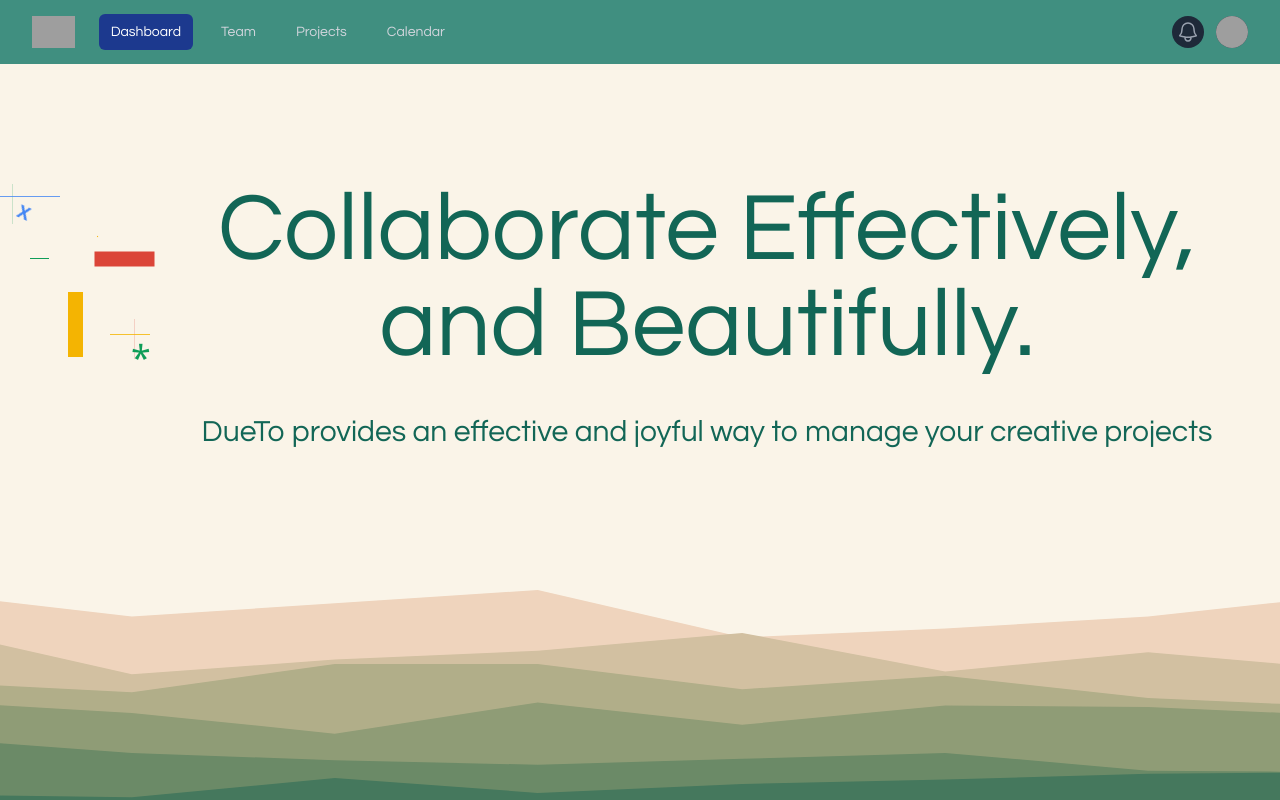
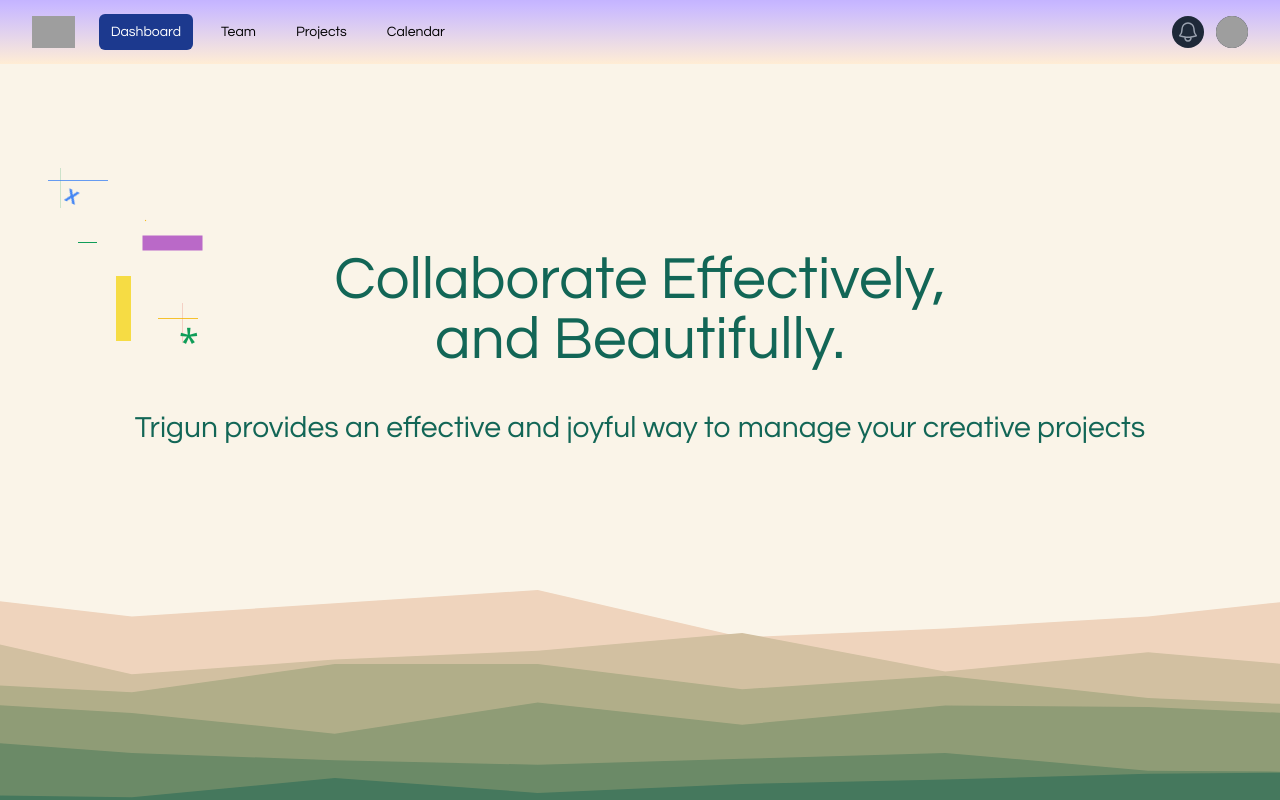
Before and after one commit to arnav7897/TRIGUN_robotics_web_demo, a React (Vite) app: page / in a window 1280 px wide. Shown: the top 800 px of the page. Built offline with nearby package versions, Linux system fonts and the light colour scheme; grey boxes are pictures that could not be loaded.

Commit message:
centering hero section and navbar config

```diff
--- a/package.json
+++ b/package.json
@@ -13,6 +13,7 @@
     "@headlessui/react": "^2.2.0",
     "@heroicons/react": "^2.2.0",
     "@tailwindcss/vite": "^4.0.17",
+    "motion": "^12.6.2",
     "react": "^19.0.0",
     "react-dom": "^19.0.0",
     "styled-components": "^6.1.16",
--- a/src/components/ContactForm.jsx
+++ b/src/components/ContactForm.jsx
@@ -3,8 +3,7 @@ import "./ContactForm.css";
 export const ContactForm = () => {
   return (
     <section className="p-13">
-
-    <div className="bg-violet-300 border-2 border-violet-900 rounded-[10px] w-2xl mx-auto p-12">
+      <div className="bg-violet-300 border-2 border-violet-900 rounded-[10px] mx-auto p-12">
         <h1 className="text-2xl mb-8 mx-auto">Get in touch with us!</h1>
         <form className="mx-auto mb-10">
           <label for="name">Name:</label>
@@ -47,7 +46,7 @@ export const ContactForm = () => {
           <button
             type="submit"
             value="Send"
-          className="relative flex items-center px-6 py-3 w-xs overflow-hidden font-medium transition-all bg-indigo-500 rounded-md group"
+            className="relative flex items-center px-6 py-3 overflow-hidden font-medium transition-all bg-indigo-500 rounded-md group"
           >
             <span className="absolute top-0 right-0 inline-block w-4 h-4 transition-all duration-500 ease-in-out bg-indigo-700 rounded group-hover:-mr-4 group-hover:-mt-4">
               <span className="absolute top-0 right-0 w-5 h-5 rotate-45 translate-x-1/2 -translate-y-1/2 bg-violet-300" />
--- a/src/components/Hero.jsx
+++ b/src/components/Hero.jsx
@@ -1,33 +1,86 @@
 import React from "react";
-import './hero.css'
+import "./hero.css";
 import Loader from "./heroanimation";
+import { motion } from "framer-motion";
+const textVariants1 = {
+  hidden: { opacity: 0, y: 20 },
+  visible: {
+    opacity: 1,
+    y: 0,
+    transition: { staggerChildren: 0.1, duration: 0.5 },
+  },
+};
+const textVariants2 = {
+  hidden: { opacity: 0, y: 20 },
+  visible: {
+    opacity: 1,
+    y: 0,
+    transition: { staggerChildren: 0.05, duration: 0.5 },
+  },
+};
+
 const Hero = () => {
-  return<>
-  <section className="w-full h-screen bg-green-200 spacer layer5 flex">
-      <div className=' mt-30'>
-      <Loader />
-      </div>
+  const first = "Collaborate Effectively,".split("");
+  const second = "and Beautifully.".split("");
+  const third =
+    "Trigun provides an effective and joyful way to manage your creative projects".split(
+      ""
+    );
 
-      <div className="w-full items-center h-3/4 flex flex-col justify-center ">
-        <div className="upper-text text-8xl">
-        Collaborate Effectively,
+  return (
+    <>
+      <section className="w-full h-screen bg-green-200 spacer layer5 flex">
+        <div className="absolute top-12 left-12 mt-30 z-0">
+          <Loader />
         </div>
-        <div className="upper-text text-8xl">
-        and Beautifully.
+
+        <div className="w-full items-center absolute top-24 h-3/4 flex flex-col justify-center ">
+          <motion.div
+            className="upper-text text-6xl"
+            initial="hidden"
+            animate="visible"
+            variants={textVariants1}
+          >
+            {first.map((letter, index) => (
+              <motion.span key={index} variants={textVariants1}>
+                {letter}
+              </motion.span>
+            ))}
+          </motion.div>
+          <motion.div
+            className="upper-text text-6xl"
+            initial="hidden"
+            animate="visible"
+            variants={textVariants1}
+          >
+            {second.map((letter, index) => (
+              <motion.span key={index} variants={textVariants1}>
+                {letter}
+              </motion.span>
+            ))}
+          </motion.div>
+          <motion.div
+            className="upper-text text-3xl mt-10"
+            initial="hidden"
+            animate="visible"
+            variants={textVariants2}
+          >
+            {third.map((letter, index) => (
+              <motion.span key={index} variants={textVariants2}>
+                {letter}
+              </motion.span>
+            ))}
+          </motion.div>
+          <br />
+          <br />
+          <br />
+          <br />
         </div>
-        <div className="upper-text text-3xl mt-10">
-        DueTo provides an effective and joyful way to manage your creative projects
-        </div>
-        <br/>
-        <br/>
-        <br/>
-        <br/>
-      </div>
 
-      <div className='mr-4 mt-30'>
-      </div>
-  </section>
-  </>
+        <div className="mr-4 mt-30"></div>
+      </section>
+    </>
+  );
 };
 
 export default Hero;
--- a/src/components/Navbar.jsx
+++ b/src/components/Navbar.jsx
@@ -1,20 +1,71 @@
-import { Disclosure, DisclosureButton, DisclosurePanel, Menu, MenuButton, MenuItem, MenuItems } from '@headlessui/react'
-import { Bars3Icon, BellIcon, XMarkIcon } from '@heroicons/react/24/outline'
-import './navbar.css'
+import {
+  Disclosure,
+  DisclosureButton,
+  DisclosurePanel,
+  Menu,
+  MenuButton,
+  MenuItem,
+  MenuItems,
+} from "@headlessui/react";
+import { Bars3Icon, BellIcon, XMarkIcon } from "@heroicons/react/24/outline";
+import { useEffect, useRef, useState } from "react";
 const navigation = [
-  { name: 'Dashboard', href: '#', current: true },
-  { name: 'Team', href: '#', current: false },
-  { name: 'Projects', href: '#', current: false },
-  { name: 'Calendar', href: '#', current: false },
-]
+  { name: "Dashboard", href: "#", current: true },
+  { name: "Team", href: "#", current: false },
+  { name: "Projects", href: "#", current: false },
+  { name: "Calendar", href: "#", current: false },
+];
 
 function classNames(...classes) {
-  return classes.filter(Boolean).join(' ')
+  return classes.filter(Boolean).join(" ");
 }
 
 export const Navbar = () => {
+  const elementRef = useRef(null);
+  const [isNearViewport, setIsNearViewport] = useState(false);
+
+  const [toggle, setToggle] = useState(false);
+
+  useEffect(() => {
+    const handleScroll = () => {
+      const scrollY = window.scrollY;
+      const viewportHeight = window.innerHeight;
+
+      // Check if the scroll position crosses a multiple of viewport height
+      if (scrollY % viewportHeight < 5) {
+        setToggle((prev) => !prev);
+      }
+    };
+
+    window.addEventListener("scroll", handleScroll);
+    return () => window.removeEventListener("scroll", handleScroll);
+  }, []);
+
+  // useEffect(() => {
+  //   const checkPosition = () => {
+  //     if (!elementRef.current) return;
+  //     const rect = elementRef.current.getBoundingClientRect();
+  //     const nearTop = rect.top <= 10;
+  //     const nearBottom = rect.bottom >= window.innerHeight - 10;
+
+  //     setIsNearViewport(nearTop || nearBottom);
+  //   };
+
+  //   window.addEventListener("scroll", checkPosition);
+  //   checkPosition(); // Initial check
+
+  //   return () => window.removeEventListener("scroll", checkPosition);
+  // }, []);
+
   return (
-    <Disclosure as="nav" className="navbar sticky top-0 z-50">
+    <Disclosure
+      as="nav"
+      className={`navbar sticky top-0 z-50  ${
+        toggle
+          ? "bg-gradient-to-b from-violet-300 to-orange-100"
+          : "backdrop-blur-sm"
+      }`}
+    >
       <div className="mx-auto max-w-7xl px-2 sm:px-6 lg:px-8">
         <div className="relative flex h-16 items-center justify-between">
           <div className="absolute inset-y-0 left-0 flex items-center sm:hidden">
@@ -22,8 +73,14 @@ export const Navbar = () => {
             <DisclosureButton className="group relative inline-flex items-center justify-center rounded-md p-2 text-gray-400 hover:bg-gray-700 hover:text-white focus:ring-2 focus:ring-white focus:outline-hidden focus:ring-inset">
               <span className="absolute -inset-0.5" />
               <span className="sr-only">Open main menu</span>
-              <Bars3Icon aria-hidden="true" className="block size-6 group-data-open:hidden" />
-              <XMarkIcon aria-hidden="true" className="hidden size-6 group-data-open:block" />
+              <Bars3Icon
+                aria-hidden="true"
+                className="block size-6 group-data-open:hidden"
+              />
+              <XMarkIcon
+                aria-hidden="true"
+                className="hidden size-6 group-data-open:block"
+              />
             </DisclosureButton>
           </div>
           <div className="flex flex-1 items-center justify-center sm:items-stretch sm:justify-start">
@@ -40,10 +97,12 @@ export const Navbar = () => {
                   <a
                     key={item.name}
                     href={item.href}
-                    aria-current={item.current ? 'page' : undefined}
+                    aria-current={item.current ? "page" : undefined}
                     className={classNames(
-                      item.current ? 'bg-blue-900 text-white' : 'text-gray-300 hover:bg-gray-700 hover:text-white',
-                      'rounded-md px-3 py-2 text-sm font-medium',
+                      item.current
+                        ? "bg-blue-900 text-white"
+                        : "text-black hover:bg-gray-700 hover:text-white",
+                      "rounded-md px-3 py-2 text-sm font-medium"
                     )}
                   >
                     {item.name}
@@ -116,10 +175,12 @@ export const Navbar = () => {
               key={item.name}
               as="a"
               href={item.href}
-              aria-current={item.current ? 'page' : undefined}
+              aria-current={item.current ? "page" : undefined}
               className={classNames(
-                item.current ? 'bg-gray-900 text-white' : 'text-gray-300 hover:bg-gray-700 hover:text-white',
-                'block rounded-md px-3 py-2 text-base font-medium',
+                item.current
+                  ? "bg-gray-900 text-white"
+                  : "text-gray-300 hover:bg-gray-700 hover:text-white",
+                "block rounded-md px-3 py-2 text-base font-medium"
               )}
             >
               {item.name}
@@ -128,6 +189,6 @@ export const Navbar = () => {
         </div>
       </DisclosurePanel>
     </Disclosure>
-  )
-}
+  );
+};
 export default Navbar;
--- a/src/components/heroanimation.jsx
+++ b/src/components/heroanimation.jsx
@@ -1,5 +1,5 @@
-import React from 'react';
-import styled from 'styled-components';
+import React from "react";
+import styled from "styled-components";
 
 const Loader = () => {
   return (
@@ -20,7 +20,7 @@ const Loader = () => {
       </div>
     </StyledWrapper>
   );
-}
+};
 
 const StyledWrapper = styled.div`
   .loading {
@@ -39,7 +39,7 @@ const StyledWrapper = styled.div`
   }
 
   .color {
-    background-color: #4285f4; /* Google Blue */
+    background-color: #261fb3; /* Google Blue */
   }
 
   .l1 {
@@ -47,7 +47,7 @@ const StyledWrapper = styled.div`
     height: 65px;
     position: absolute;
     animation: move-h 1.2s infinite cubic-bezier(0.65, 0.05, 0.36, 1);
-    background-color: #f4b400; /* Google Yellow */
+    background-color: #f6dc43; /* Google Yellow */
   }
 
   .l2 {
@@ -56,7 +56,7 @@ const StyledWrapper = styled.div`
     position: absolute;
     transform: rotate(90deg);
     animation: move-v 1.2s infinite cubic-bezier(0.65, 0.05, 0.36, 1);
-    background-color: #db4437; /* Google Red */
+    background-color: #ba68c8; /* Google Red */
   }
 
   @keyframes move-h {
@@ -267,6 +267,7 @@ const StyledWrapper = styled.div`
       left: 0%;
       width: 0px;
     }
-  }`;
+  }
+`;
 
 export default Loader;
--- a/src/components/navbar.css
+++ /dev/null
@@ -1,3 +0,0 @@
-.navbar{
-    background-color: #408f80;
-}
```
Also changed, not shown: 1 other file (tests, documents, lock files or other folders). Lines whose indentation alone changed are shown as unchanged.
